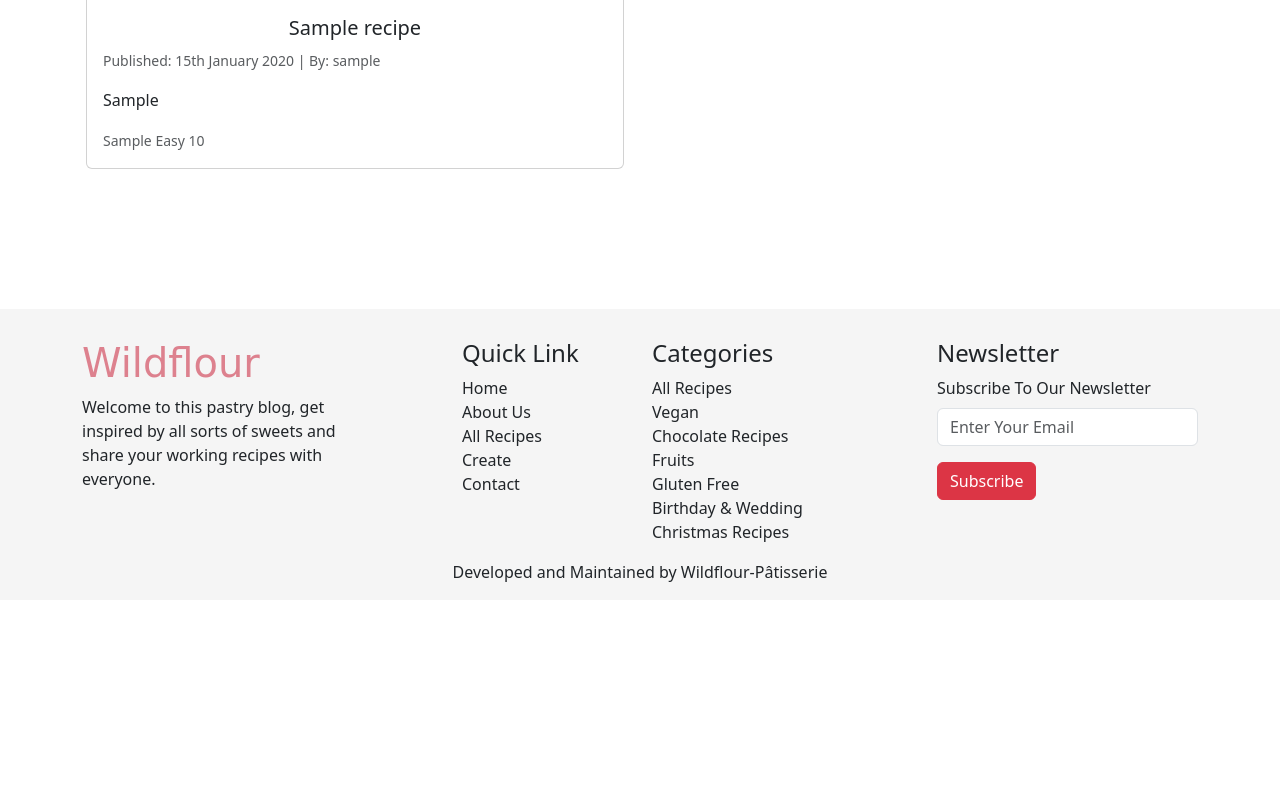
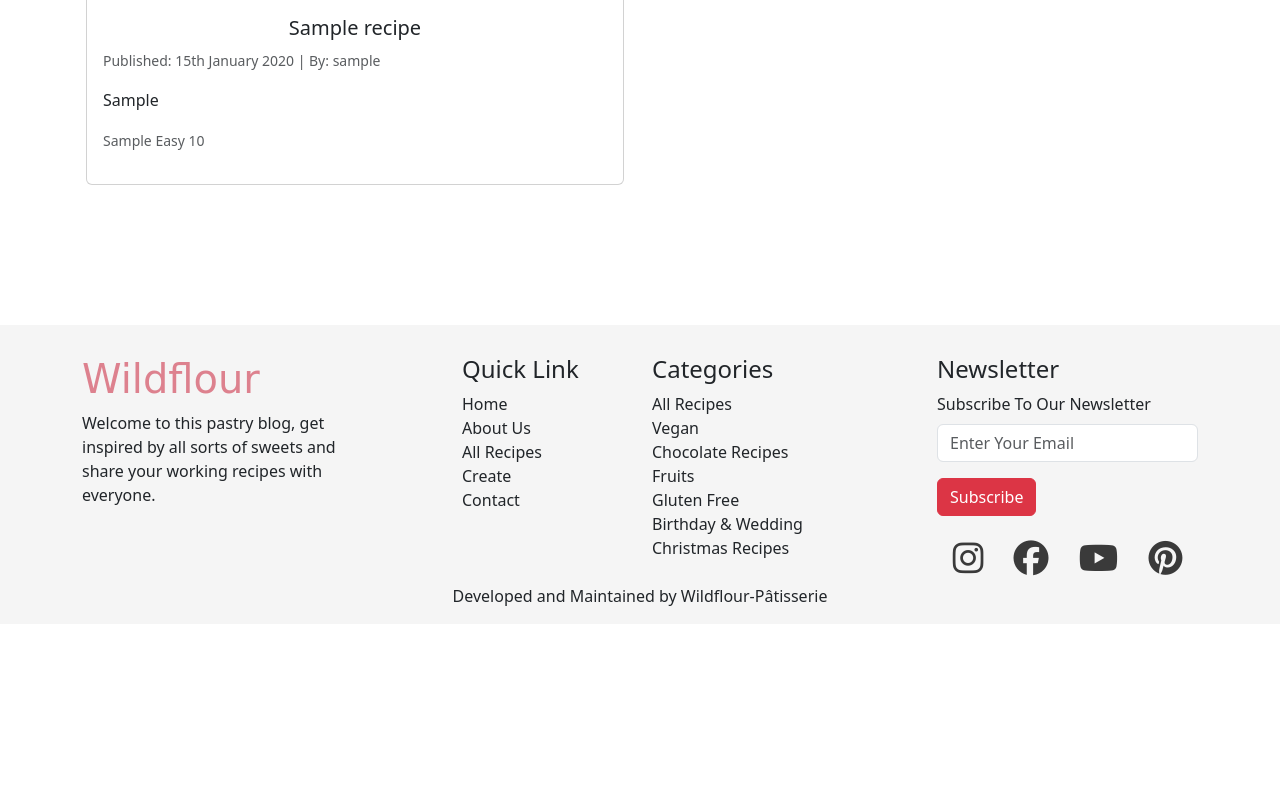
Before and after one commit to Code-Institute-Submissions/dimicoding-wildflour-blogue, a Django app: page / in a window 1280 px wide. Shown: the part 668-1473 px from the top of the page. Run offline with Django 3.2, Linux system fonts and the light colour scheme; tables that the repository leaves empty hold one stand-in row (values such as "Sample post"); some libraries are stand-ins or nearby versions; some web fonts are replaced.

Commit message:
Add and style social media accounts to the footer

```diff
--- a/blog/models.py
+++ b/blog/models.py
@@ -40,7 +40,7 @@ class Recipe(models.Model):
     updated_recipe = models.DateTimeField(auto_now=True)
     content = models.TextField(blank=True)
     featured_image = CloudinaryField("image", default='placeholder')
-    exerpt = models.TextField(blank=True)
+    exerpt = models.TextField(max_length=150, blank=True)
     status = models.IntegerField(choices=STATUS, default=0)
     likes = models.ManyToManyField(User, related_name='blog_likes', blank=True)
 
--- a/static/css/style.css
+++ b/static/css/style.css
@@ -146,8 +146,12 @@ hr{
     background: transparent;
     border: none;
 }
-
-
+/*______________________________________ Styling the socialmedia icons ___________________________________________________________*/
+.media a{
+    font-size: 35px;
+    padding: 5%;
+    color: #3a3a3a;
+ }
 
 
 
--- a/templates/base.html
+++ b/templates/base.html
@@ -178,6 +178,12 @@
                             <input type="text" class="form-control" Placeholder="Enter Your Email">
                             <button class="btn btn-danger mt-3">Subscribe</button>
                         </div>
+                        <div class="text-center media mt-3">
+                            <a href="https://www.instagram.com/wildflour__patisserie/" target="_blank" aria-label="icon to visit our instagram page(opens in a new tab)"><i class="fa-brands fa-instagram"></i></a>
+                            <a href="https://facebook.com" target="_blank" aria-label="icon to visit our facebook page(opens in a new tab)"><i class="fa-brands fa-facebook"></i></a>
+                            <a href="https://youtube.com" target="_blank" aria-label="icon to visit our youtube page(opens in a new tab)"><i class="fa-brands fa-youtube"></i></a>
+                            <a href="https://www.pinterest.com/" target="_blank" aria-label="icon to visit our pinterest page(opens in a new tab)"><i class="fa-brands fa-pinterest"></i></a>
+                        </div>
                     </div>
                 </div>
             </div>
--- a/templates/list-view.html
+++ b/templates/list-view.html
@@ -8,8 +8,10 @@
         {% for recipe in object_list %}
         <div class="col mb-4 content">
             <div class="card h-100">
-                <img src="{{ recipe.featured_image.url}}" class="card-img-top rounded" width="500" height="500" style="object-fit:cover; object-position: bottom;
-                    alt="...">
+                <a href="{% url 'the_recipe' recipe.pk %}">
+                    <img src="{{ recipe.featured_image.url}}" class="card-img-top rounded" width="500" height="500" style="object-fit:cover; object-position: bottom;
+                                        alt=" ...">
+                </a>
                 <div class="card-body">
                     <h5 class="card-title text-center">
                         <a href="{% url 'the_recipe' recipe.pk %}">{{ recipe.title }}</a>
@@ -17,11 +19,10 @@
                     <p class="card-text">
                         <small class="text-body-secondary">Published: {{ recipe.created_recipe|date:"dS  F Y" }} | By: {{ recipe.author }} </small>
                     </p>
-                    <p class="card-text">
-                        <small class="text-body-secondary"></small>
-                    </p>
+
                     <p class="card-text">{{ recipe.exerpt }}</p>
-                    <p class="card-text">
+
+                    <p>
                         <small class="text-body-secondary"><a href="{% url 'category' recipe.category %}">{{ recipe.category }}</a> {{ recipe.dificulty }}
                             {{recipe.total_time}}</small>
                     </p>
--- a/templates/the-recipe.html
+++ b/templates/the-recipe.html
@@ -64,7 +64,7 @@
             {% if user.is_authenticated %}
             {% for comment in recipe.comments.all %}
                 <div class="">
-                    <strong>{{ comment.post.author.username }}</strong> <small>{{ comment.created_on|date:"dS  F Y" }}</small>
+                    <strong>{{ recipe.author.username }}</strong> <small>{{ comment.created_on|date:"dS  F Y" }}</small>
                     <p>{{ comment.body|linebreaks }}</p>
                     <hr>
                 </div>
@@ -81,7 +81,6 @@
                     {% csrf_token %} {{ comment_form.as_p }}
                     <button class="btn btn-success">Submit</button>
                 </form>
-
             {% endif %}
             {% endif%}
         </div>
```
Also changed, not shown: templates/the-recipe-comment.html (deleted, +0 -20 lines).
